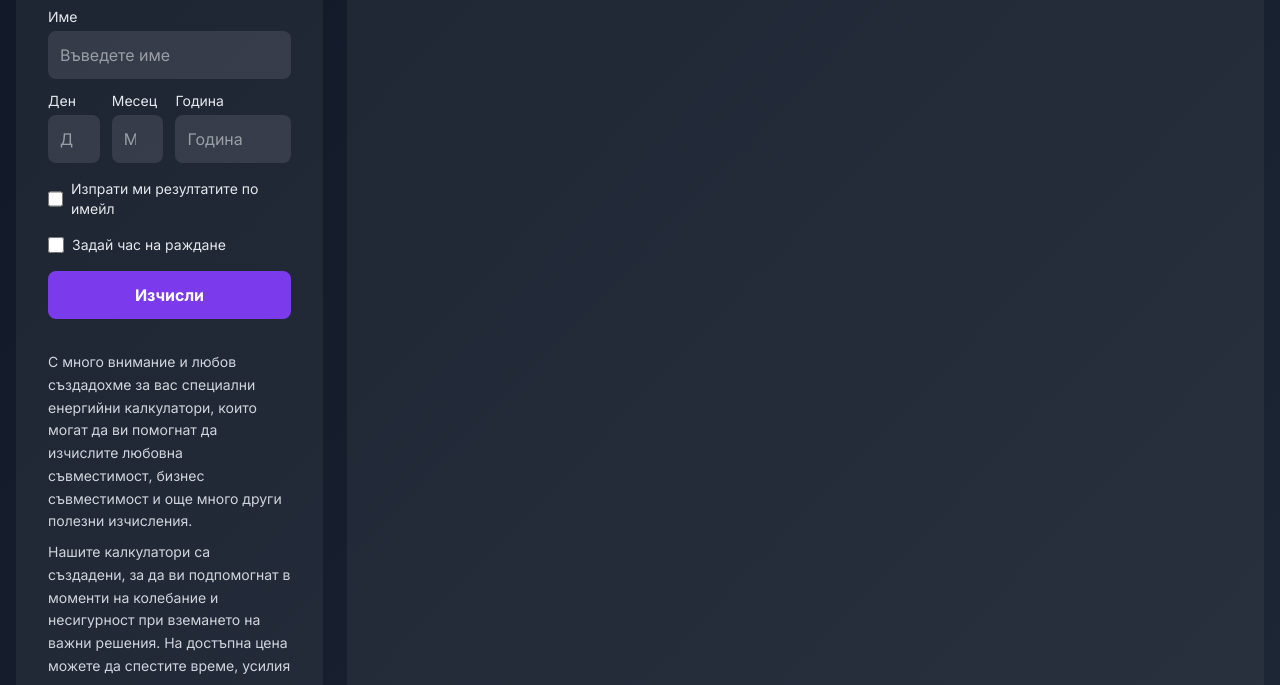
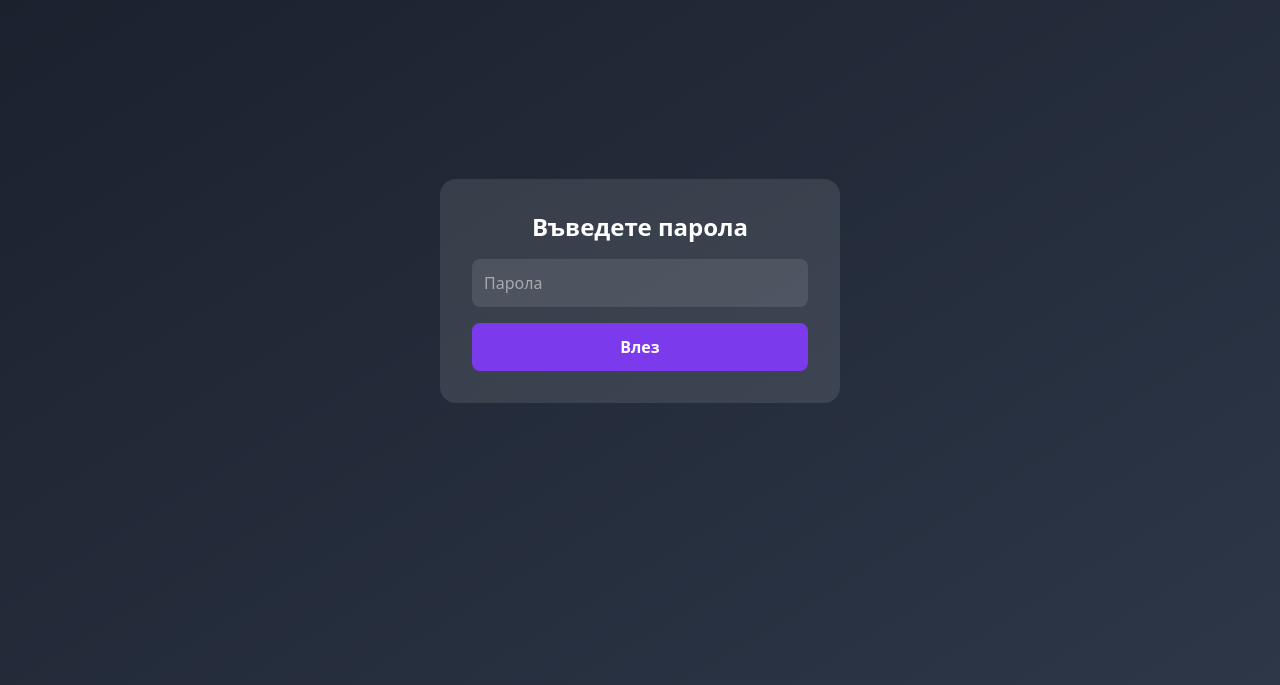
Before and after one commit to mpittas/we557-calc, a plain HTML site: page index.html in a window 1280 px wide. Shown: the part 109-794 px from the top of the page. Drawn offline with nearby package versions, Linux system fonts and the light colour scheme.

Commit message:
Add password protection

```diff
--- a/dom.js
+++ b/dom.js
@@ -14,6 +14,8 @@ const displayOptions = {
   personalNumber: false, // Лично число
   heartDesireNumber: true, // Число на желанието на сърцето
 };
+
+const correctPassword = "ew557-calc"; // Change this to your desired password
 
 function calculateInitialSum(day, month, year) {
   const dateString = `${day}${month}${year}`;
@@ -567,4 +569,30 @@ document.addEventListener("DOMContentLoaded", () => {
       birthTimeContainer.style.display = "none";
     }
   });
+
+  document.getElementById('loginButton').addEventListener('click', checkPassword);
+  document.getElementById('passwordInput').addEventListener('keypress', function(e) {
+    if (e.key === 'Enter') {
+      checkPassword();
+    }
+  });
+
+  function checkPassword() {
+    const passwordInput = document.getElementById('passwordInput');
+    const loginOverlay = document.getElementById('loginOverlay');
+
+    if (passwordInput.value === correctPassword) {
+      loginOverlay.style.display = 'none';
+      // Optional: Save to session storage so user doesn't need to login again if page refreshes
+      sessionStorage.setItem('isLoggedIn', 'true');
+    } else {
+      alert('Грешна парола!');
+      passwordInput.value = '';
+    }
+  }
+
+  // Check if user is already logged in
+  if (sessionStorage.getItem('isLoggedIn') === 'true') {
+    document.getElementById('loginOverlay').style.display = 'none';
+  }
 });
--- a/index.html
+++ b/index.html
@@ -18,8 +18,47 @@
         emailjs.init("d9rrB3P0ZNqywRS94");
       })();
     </script>
+    <style>
+      #loginOverlay {
+        position: fixed;
+        top: 0;
+        left: 0;
+        width: 100%;
+        height: 100%;
+        background: linear-gradient(to bottom right, #1a202c, #2d3748);
+        display: flex;
+        justify-content: center;
+        align-items: center;
+        z-index: 1000;
+      }
+
+      #loginBox {
+        background: rgba(255, 255, 255, 0.1);
+        padding: 2rem;
+        border-radius: 1rem;
+        width: 90%;
+        max-width: 400px;
+      }
+    </style>
   </head>
   <body>
+    <div id="loginOverlay">
+      <div id="loginBox" class="text-white">
+        <h2 class="text-2xl font-bold mb-4 text-center">Въведете парола</h2>
+        <input
+          type="password"
+          id="passwordInput"
+          class="w-full p-2 md:p-3 bg-white/10 hover:bg-white/15 focus:bg-white/20 border-0 rounded-lg focus:ring-2 focus:ring-white/50 outline-none text-sm md:text-base text-white placeholder-white/50 transition-all duration-200 mb-4"
+          placeholder="Парола"
+        >
+        <button
+          id="loginButton"
+          class="w-full text-white py-2 md:py-3 px-4 bg-violet-600 hover:bg-violet-700 active:bg-white/40 transition-all duration-200 font-semibold text-sm md:text-base rounded-lg backdrop-blur-sm"
+        >
+          Влез
+        </button>
+      </div>
+    </div>
     <div
       class="bg-gradient-to-br from-gray-900 to-gray-800 min-h-screen font-['Inter']"
     >
```
